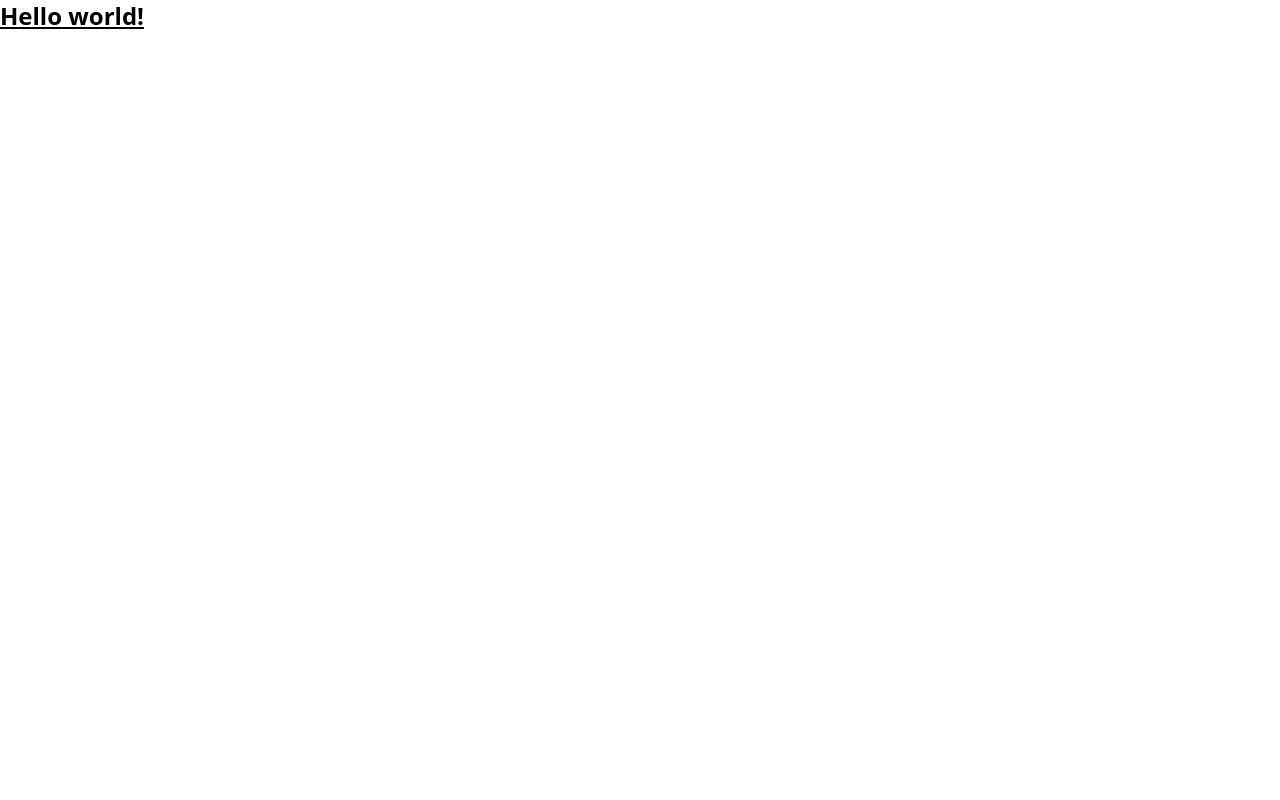
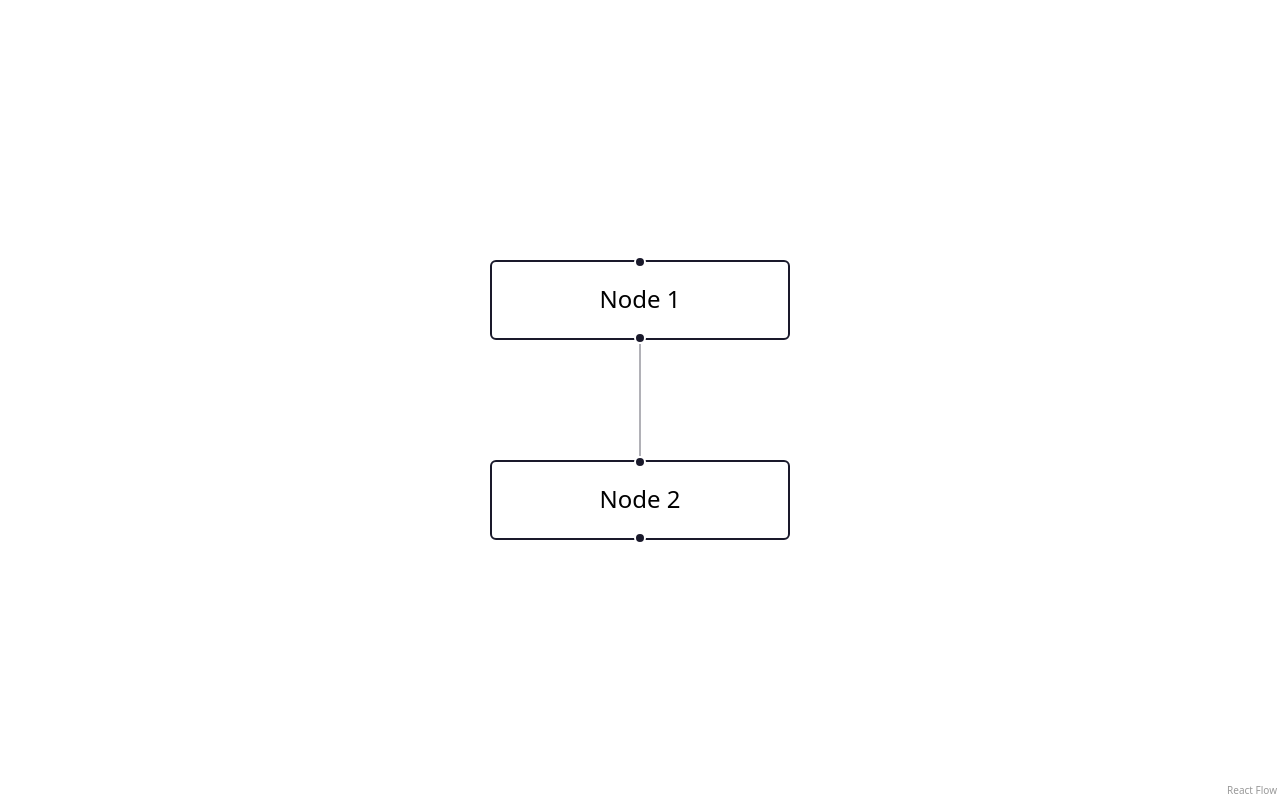
Before and after one commit to twoamdev/canal-app, a React (Vite) app: page / in a window 1280 px wide. Built offline with nearby package versions, Linux system fonts and the light colour scheme.

Commit message:
base reactflow installed and running

```diff
--- a/package.json
+++ b/package.json
@@ -11,6 +11,7 @@
   },
   "dependencies": {
     "@tailwindcss/vite": "^4.1.18",
+    "@xyflow/react": "^12.10.0",
     "react": "^19.2.0",
     "react-dom": "^19.2.0",
     "tailwindcss": "^4.1.18"
--- a/src/App.css
+++ b/src/App.css
@@ -1 +1,2 @@
+@import '@xyflow/react/dist/style.css';
 @import "tailwindcss";
--- a/src/App.tsx
+++ b/src/App.tsx
@@ -1,14 +1,59 @@
 import './App.css'
+import { useState, useCallback } from 'react'
+import { ReactFlow, applyNodeChanges, applyEdgeChanges, addEdge,
+  type Node,
+  type Edge,
+  type OnNodesChange,
+  type OnEdgesChange,
+  type OnConnect,
+} from '@xyflow/react'
+
+const initialNodes : Node[] =[
+  { id: 'n1', position: { x: 0, y: 0 }, data: { label: 'Node 1' } },
+  { id: 'n2', position: { x: 0, y: 100 }, data: { label: 'Node 2' } },
+];
+const initialEdges : Edge[] = [{ id: 'n1-n2', source: 'n1', target: 'n2' }];
 
 function App() {
+  const [nodes, setNodes] = useState(initialNodes);
+  const [edges, setEdges] = useState(initialEdges);
+
+  const onNodesChange : OnNodesChange = useCallback(
+    (changes) => setNodes((nodesSnapshot) => applyNodeChanges(changes, nodesSnapshot)),
+    [],
+  );
+  const onEdgesChange : OnEdgesChange = useCallback(
+    (changes) => setEdges((edgesSnapshot) => applyEdgeChanges(changes, edgesSnapshot)),
+    [],
+  );
+  const onConnect : OnConnect = useCallback(
+    (params) => setEdges((edgesSnapshot) => addEdge(params, edgesSnapshot)),
+    [],
+  );
 
   return (
     <>
-       <h1 className="text-2xl font-bold underline">
-    Hello world!
-  </h1>
+    <div style={{ width: '100vw', height: '100vh' }}>
+      <ReactFlow
+        nodes={nodes}
+        edges={edges}
+        onNodesChange={onNodesChange}
+        onEdgesChange={onEdgesChange}
+        onConnect={onConnect}
+        fitView
+      />
+    </div>
     </>
-  )
+  );
 }
 
+
+
+
+
+
+
+
+
+
 export default App
```
Also changed, not shown: 1 other file (tests, documents, lock files or other folders).
